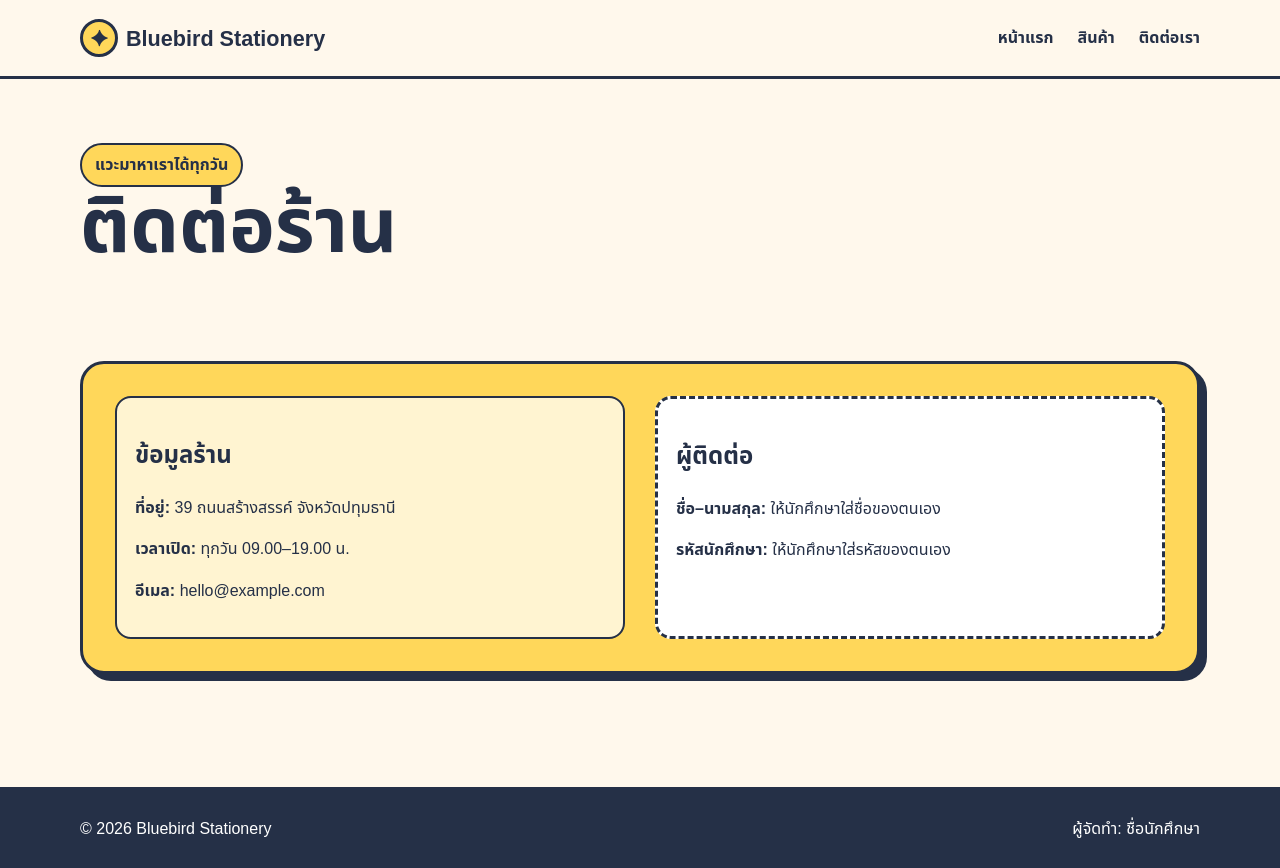
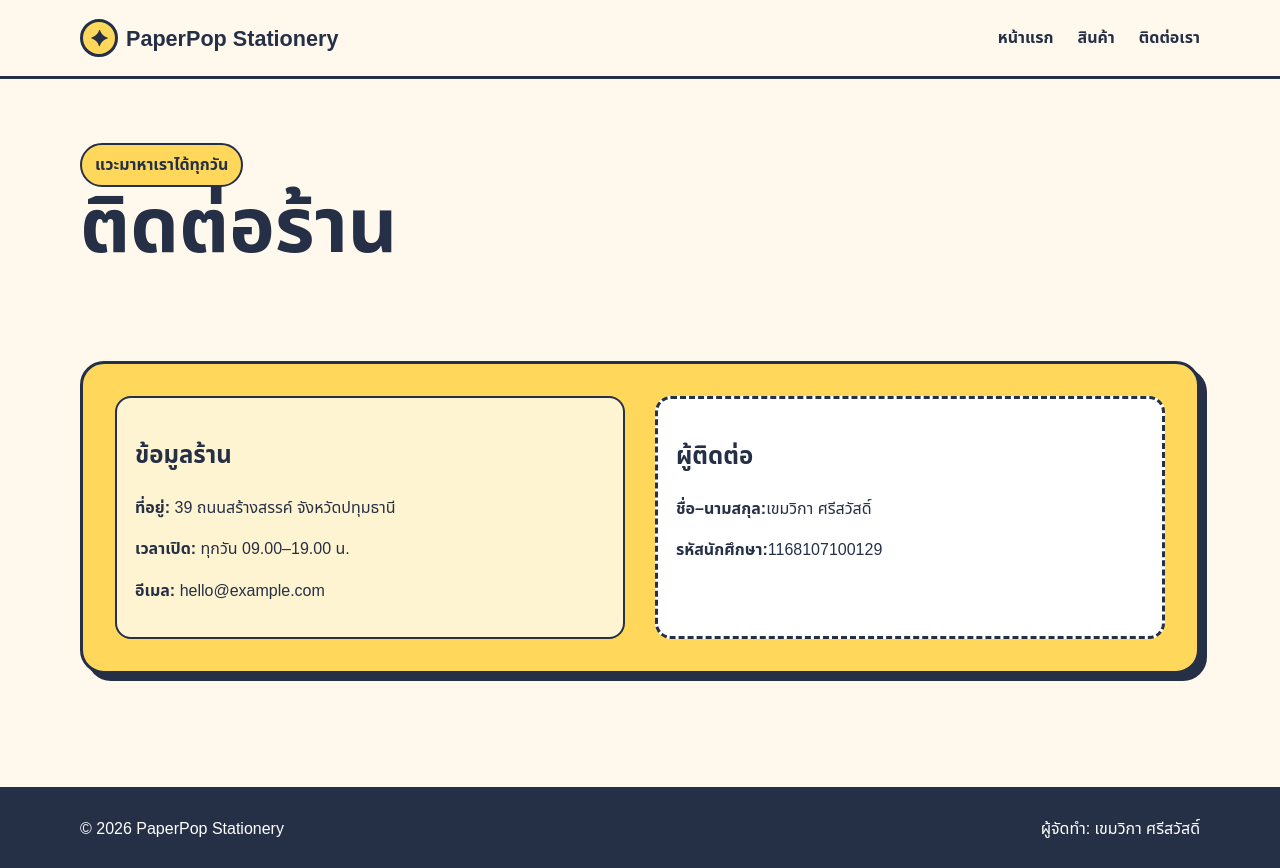
Before and after one commit to poptel75412-wq/khemhahaha, a plain HTML site: page contact.html in a window 1280 px wide. Drawn offline with Linux system fonts and the light colour scheme.

Commit message:
Update contact.html

```diff
--- a/contact.html
+++ b/contact.html
@@ -1,8 +1,8 @@
 <!doctype html>
-<html lang="th">
-<head><meta charset="utf-8"><meta name="viewport" content="width=device-width,initial-scale=1"><title>ติดต่อ | Bluebird Stationery</title><link rel="stylesheet" href="assets/style.css"></head>
+<html lang="th"><head><meta charset="utf-8"><meta name="viewport" content="width=device-width,initial-scale=1"><title>ติดต่อ |PaperPop Stationery </title><link rel="stylesheet" href="assets/style.css"></head>
 <body>
-<header class="site-header"><nav class="nav container"><a class="brand" href="home.html"><span class="brand-mark">✦</span>Bluebird Stationery</a><div class="nav-links"><a href="home.html">หน้าแรก</a><a href="shop.html">สินค้า</a><a href="contacts.html">ติดต่อเรา</a></div></nav></header>
-<main><section class="page-head"><div class="container"><span class="eyebrow">แวะมาหาเราได้ทุกวัน</span><h1>ติดต่อร้าน</h1></div></section><section class="section"><div class="container contact-box"><section><h2>ข้อมูลร้าน</h2><p><strong>ที่อยู่:</strong> 39 ถนนสร้างสรรค์ จังหวัดปทุมธานี</p><p><strong>เวลาเปิด:</strong> ทุกวัน 09.00–19.00 น.</p><p><strong>อีเมล:</strong> hello@example.com</p></section><section class="student-placeholder"><h2>ผู้ติดต่อ</h2><p><strong>ชื่อ–นามสกุล:</strong> ให้นักศึกษาใส่ชื่อของตนเอง</p><p><strong>รหัสนักศึกษา:</strong> ให้นักศึกษาใส่รหัสของตนเอง</p></section></div></section></main>
-<footer class="site-footer"><div class="container footer-row"><p>© 2026 Bluebird Stationery</p><p>ผู้จัดทำ: ชื่อนักศึกษา</p></div></footer>
+<header class="site-header"><nav class="nav container"><a class="brand" href="home.html"><span class="brand-mark">✦</span>PaperPop Stationery</a><div class="nav-links"><a href="home.html">หน้าแรก</a><a href="shop.html">สินค้า</a><a href="contacts.html">ติดต่อเรา</a></div></nav></header>
+<main><section class="page-head"><div class="container"><span class="eyebrow">แวะมาหาเราได้ทุกวัน</span><h1>ติดต่อร้าน</h1></div></section><section class="section"><div class="container contact-box"><section><h2>ข้อมูลร้าน</h2><p><strong>ที่อยู่:</strong> 39 ถนนสร้างสรรค์ จังหวัดปทุมธานี</p><p><strong>เวลาเปิด:</strong> ทุกวัน 09.00–19.00 น.</p><p><strong>อีเมล:</strong> hello@example.com</p></section><section class="student-placeholder"><h2>ผู้ติดต่อ</h2><p><strong>ชื่อ–นามสกุล:</strong>เขมวิกา ศรีสวัสดิ์</p><p><strong>รหัสนักศึกษา:</strong>1168107100129</p></section></div></section></main>
+<footer class="site-footer"><div class="container footer-row"><p>© 2026 PaperPop Stationery</p><p>ผู้จัดทำ: เขมวิกา ศรีสวัสดิ์</p></div></footer>
+
 </body></html>
```
